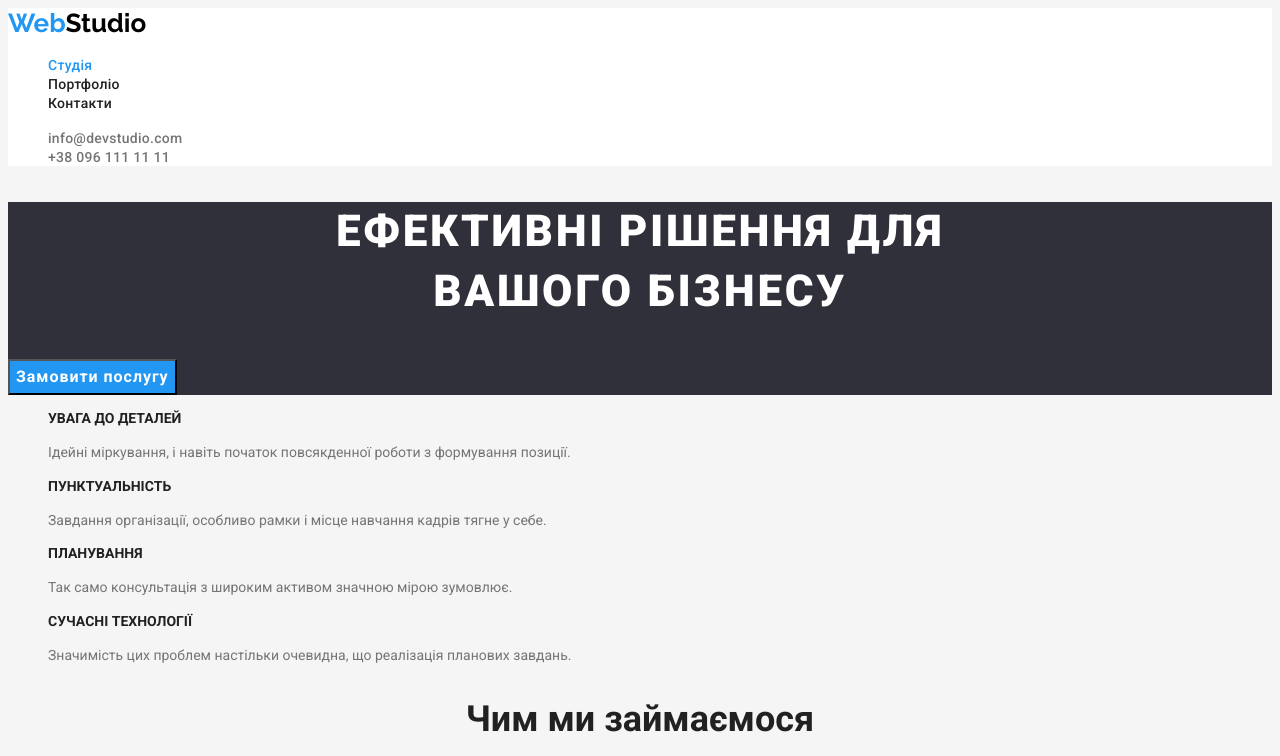
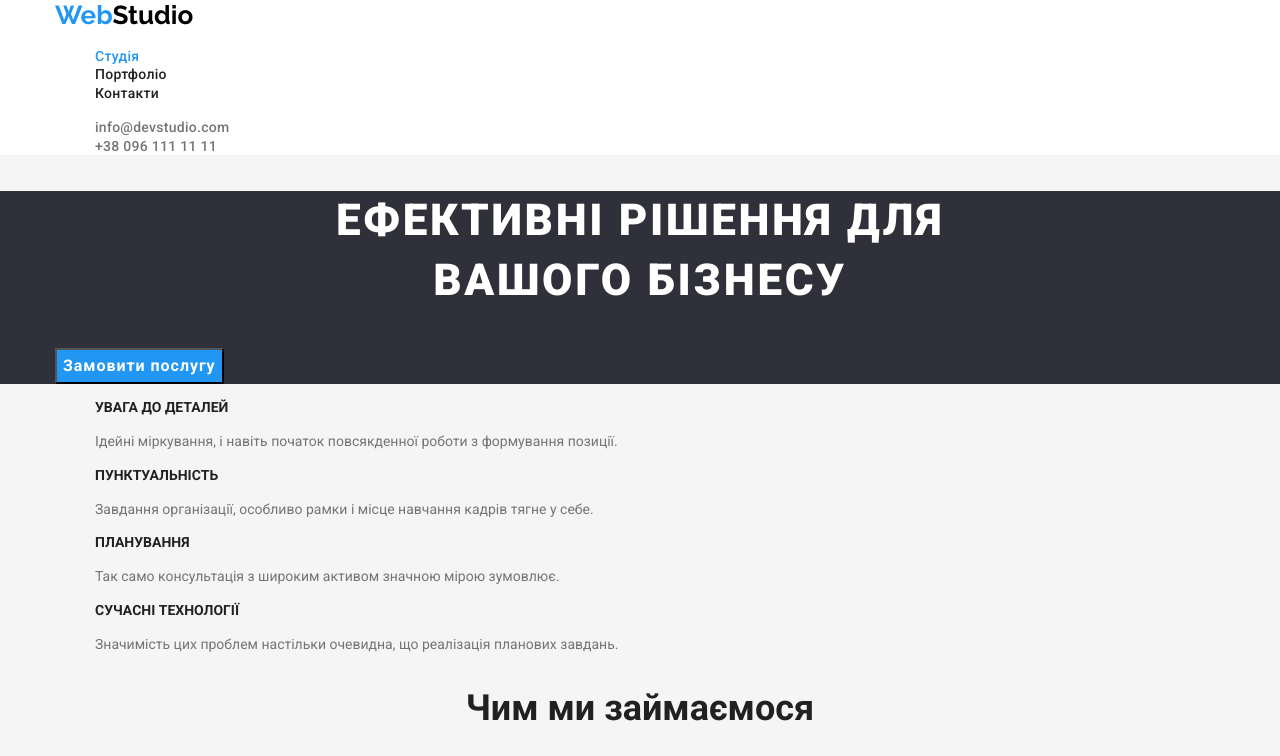
Before and after one commit to VitaNYCH/goit-markup-hw-03, a plain HTML site: page index.html in a window 1280 px wide. Shown: the top 756 px of the page. Drawn offline with nearby package versions, Linux system fonts and the light colour scheme.

Commit message:
Added containers and normalize link

```diff
--- a/css/styles.css
+++ b/css/styles.css
@@ -3,7 +3,13 @@
 /*білий #FFFFFF*/
 /*акцент #2196F3*/
 /*основний bcg колір #F5F5F5*/
-
+.container{
+    width: 1200px;
+    margin-left: auto;
+    margin-right: auto;
+    padding-left: 15px;
+    padding-right: 15px;
+}
 :root {
     --primary-text-color:#212121;
     --secondary-text-color:#757575;
--- a/index.html
+++ b/index.html
@@ -8,11 +8,13 @@
     <title>Document</title>
     <link href="https://fonts.googleapis.com/css2?family=Raleway:wght@700&family=Roboto:wght@400;500;700;900&display=swap"
         rel="stylesheet">
+    <link rel="stylesheet" href="https://cdnjs.cloudflare.com/ajax/libs/modern-normalize/1.1.0/modern-normalize.min.css">
     <link rel="stylesheet" href="./css/styles.css">
 </head>
 
 <body class="page">
     <header class="page-header">
+        <div class="container">
         <nav>
             <a href="./index.html" class="logo">
                 <span class="accent">Web</span>Studio
@@ -28,18 +30,22 @@
             <li><a href="" class="contact-item">info@devstudio.com</a></li>
             <li><a href="" class="contact-item">+38 096 111 11 11</a></li>
         </ul>
+        </div>
     </header>
     <main class="all-sections">
          <div>
              <section class="hero">
+                <div class="container">
                   <h1 class="hero-title">Ефективні рішення для<br> вашого бізнесу</h1>
                   <button class="button primary" type="button">
                      Замовити послугу
                   </button>
+                </div>
             </section>
          </div>
       <!--Особливості-->
         <section class="section">
+            <div class="container">
             <h2 hidden class="section-title">Особливості</h2>
             <ul class="feature-list list">
                 <li class="list-item">
@@ -67,9 +73,11 @@
                     </p>
                 </li>
             </ul>
+            </div>
         </section>
         <!--Чим ми займаємося-->
         <section class="section">
+            <div class="container">
             <h2 class="section-title">Чим ми займаємося</h2>
             <ul class="work-list list">
                 <li>
@@ -82,9 +90,11 @@
                     <img src="./images/box3.jpg" alt="палітра кольорів на екрані" width="370">
                 </li>
             </ul>
+            </div>
         </section>
         <!--Наша команда-->
         <section class="section team">
+            <div class="container">
             <h2 class="section-title">Наша команда</h2>
             <ul class="team-list list">
                 <li class="list-member">
@@ -108,9 +118,11 @@
                     <img src="./images/img3.jpg" alt="дизайнер" width="270">
                 </li>
             </ul>
+            </div>
         </section>
     </main>
     <footer class="end-page">
+        <div class="container">
         <a href="./index.html" class="logo">
             <span class="accent">Web</span><span class="color-footer">Studio</span>
         </a><br>
@@ -121,6 +133,7 @@
             <a href="" class="email">info@devstudio.com</a><br>
             <a href="" class="number">+38 096 111 11 11</a>
         </address>
+        </div>
     </footer>
 </body>
 
```
Also changed, not shown: portfolio.html (+7 -0 lines).
